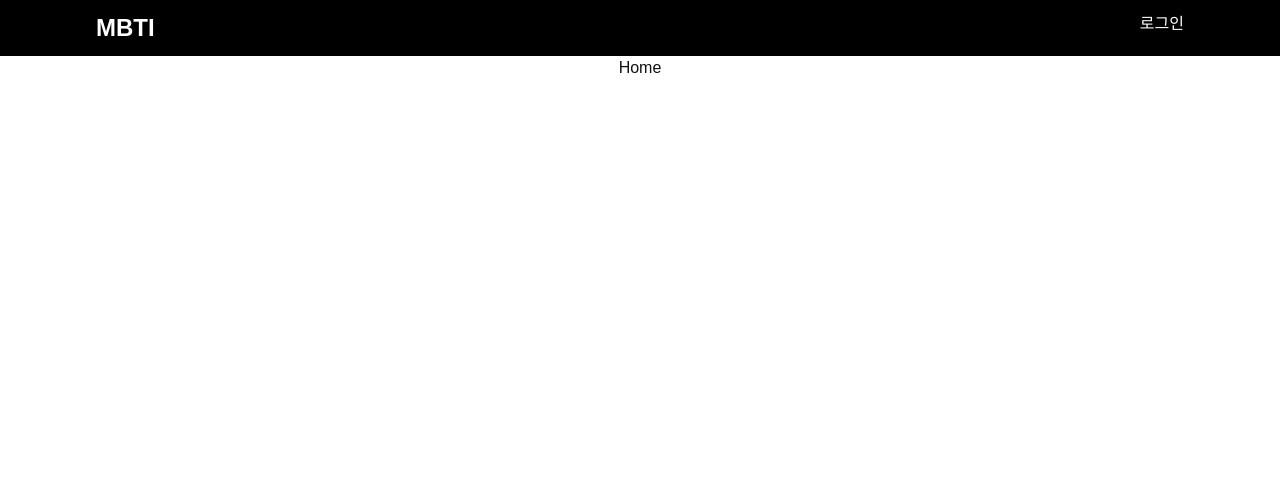
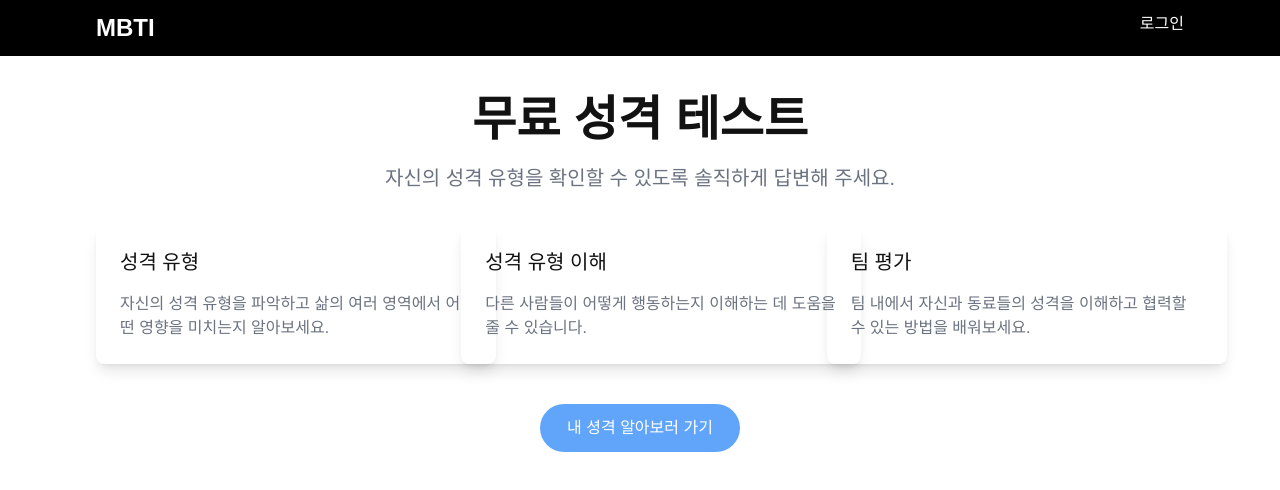
Before and after one commit to parkminjo/react-mbti-test, a React (Vite) app: page / in a window 1280 px wide. Shown: the top 490 px of the page. Built offline with nearby package versions, Linux system fonts and the light colour scheme; a web font is replaced by a local one.

Commit message:
feat: Home UI 완료

```diff
--- /dev/null
+++ b/src/components/features/Home/Card.jsx
@@ -0,0 +1,10 @@
+const Card = ({ cardContent }) => {
+  return (
+    <div className="text-left w-[400px] p-6 rounded-lg shadow-lg">
+      <h1 className="text-xl pb-4">{cardContent.title}</h1>
+      <p className="text-gray-500">{cardContent.content}</p>
+    </div>
+  );
+};
+
+export default Card;
--- a/src/components/layout/MainLayout.jsx
+++ b/src/components/layout/MainLayout.jsx
@@ -5,7 +5,7 @@ const MainLayout = () => {
   return (
     <div className="h-screen">
       <Header />
-      <div className="flex justify-center items-center mx-24">
+      <div className="flex justify-center items-center mx-24 pt-10">
         <Outlet />
       </div>
     </div>
--- a/src/pages/Home.jsx
+++ b/src/pages/Home.jsx
@@ -1,5 +1,27 @@
+import { Link } from "react-router-dom";
+import Card from "../components/features/Home/Card";
+import { cardContentList } from "../data/Home/cardContentList";
+
 const Home = () => {
-  return <div>Home</div>;
+  /** UI */
+  return (
+    <div className="w-screen text-center">
+      <h1 className="text-5xl font-semibold pb-5">무료 성격 테스트</h1>
+      <p className="text-xl text-gray-500 pb-8">
+        자신의 성격 유형을 확인할 수 있도록 솔직하게 답변해 주세요.
+      </p>
+      <div className="grid grid-cols-3 gap-2 mb-10">
+        {cardContentList.map((cardContent) => {
+          return <Card key={cardContent.id} cardContent={cardContent} />;
+        })}
+      </div>
+      <Link to={"/test"}>
+        <button className="w-[200px] rounded-full p-3 text-white bg-blue-400">
+          내 셩격 알아보러 가기
+        </button>
+      </Link>
+    </div>
+  );
 };
 
 export default Home;
```
